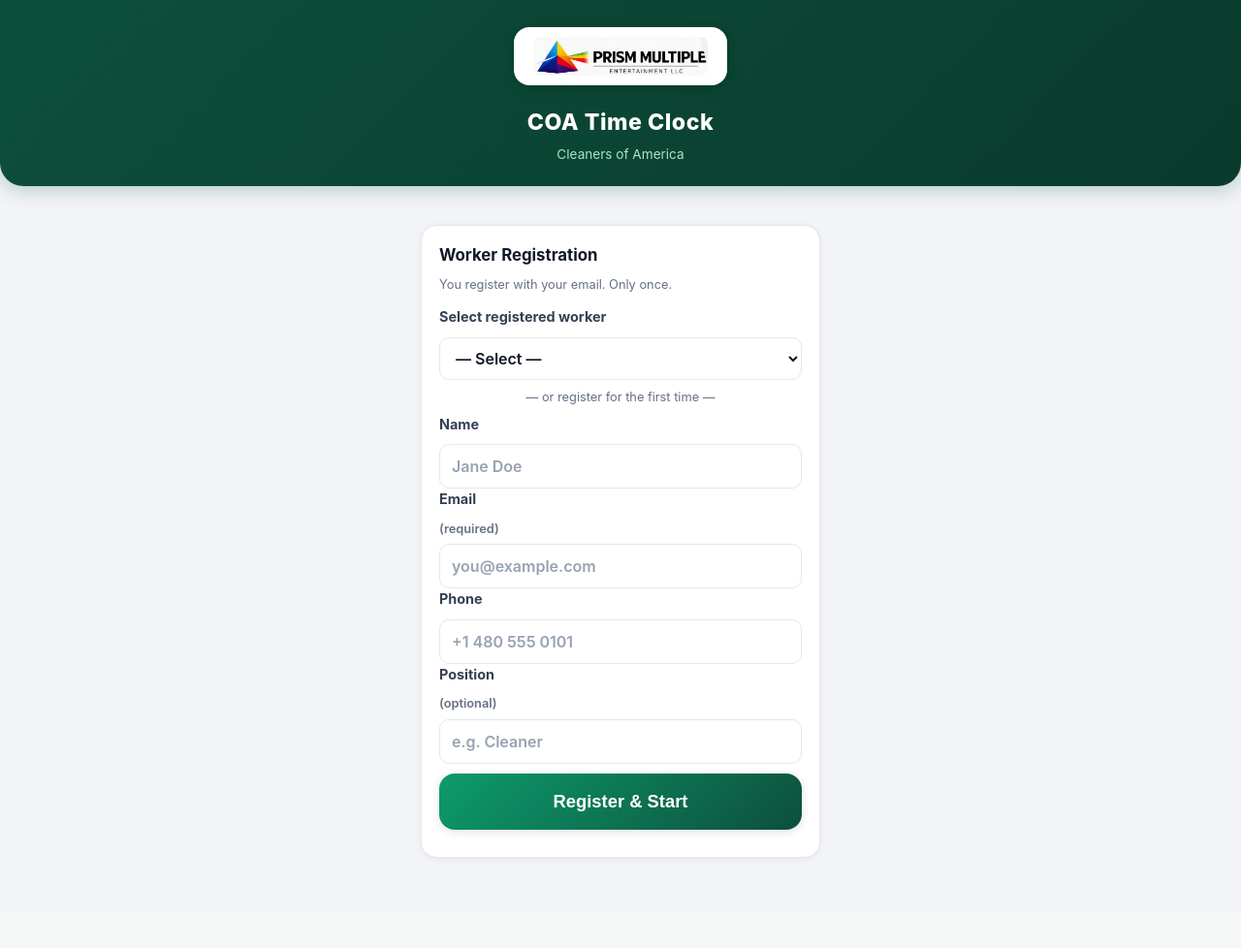
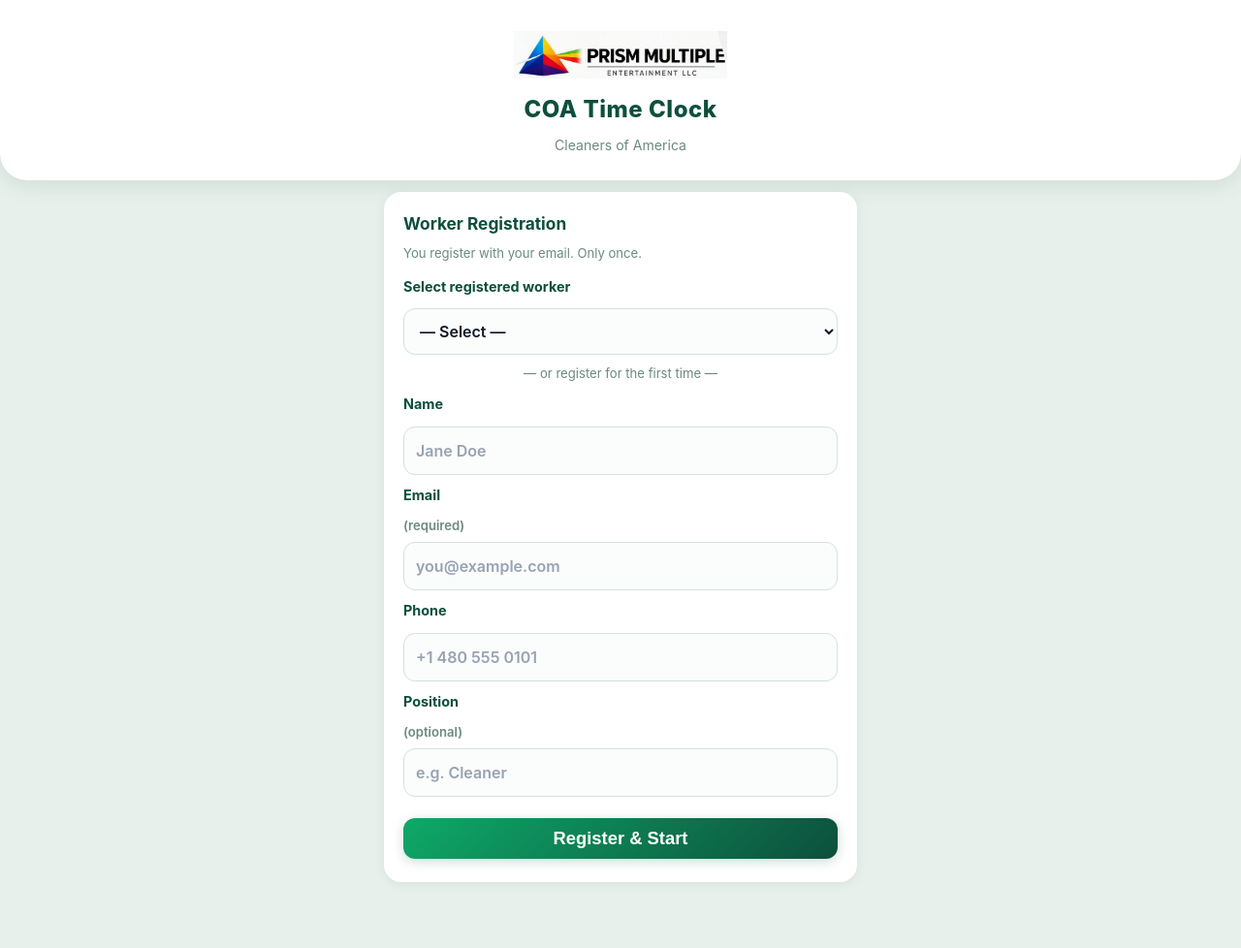
Before and after one commit to jungg181/prismxe-app, a Flask app: page /coa/clock in a window 1280 px wide. Shown: the whole page at 97% size. Before the commit the page ends 885 px from the top, so only its background shows below. Run offline with Flask 3, Linux system fonts and the light colour scheme; some libraries are stand-ins or nearby versions.

Commit message:
COA clock: white header + sage background redesign

```diff
--- a/templates/coa/clock.html
+++ b/templates/coa/clock.html
@@ -9,37 +9,54 @@
 <link rel="apple-touch-icon" href="/static/coa/icon-180.png">
 <link rel="stylesheet" href="{{ url_for('static', filename='cm/style.css') }}">
 <style>
-.coa-head{background:linear-gradient(135deg,#0d4f3c 0%,#093b2c 100%);color:#fff;padding:28px 16px 22px;text-align:center;border-radius:0 0 24px 24px;box-shadow:0 4px 20px rgba(13,79,60,.25)}
-.logo-badge{display:inline-block;background:#fff;border-radius:16px;padding:10px 20px;margin-bottom:14px;box-shadow:0 2px 12px rgba(0,0,0,.18)}
-.logo-badge img{display:block;max-width:180px;width:100%;height:auto;border-radius:8px}
-.coa-head h1{margin:0;font-size:1.45rem;font-weight:800;letter-spacing:.5px}
-.coa-head p{margin:6px 0 0;color:#a7e3c9;font-size:.85rem}
-.scan-btn{width:100%;padding:18px;font-size:1.15rem;font-weight:800;border-radius:16px;margin:10px 0;border:none;cursor:pointer;box-shadow:0 2px 10px rgba(0,0,0,.12);transition:transform .1s}
+*{box-sizing:border-box}
+body{background:#e8f0ec;margin:0;font-family:-apple-system,BlinkMacSystemFont,"Segoe UI",Roboto,sans-serif;color:#1a2e25}
+.coa-head{background:#fff;color:#1a2e25;padding:32px 20px 26px;text-align:center;border-radius:0 0 28px 28px;box-shadow:0 4px 24px rgba(13,79,60,.12)}
+.coa-head img{display:block;max-width:220px;width:75%;height:auto;margin:0 auto 14px}
+.coa-head h1{margin:0;font-size:1.5rem;font-weight:800;letter-spacing:.5px;color:#0d4f3c}
+.coa-head p{margin:8px 0 0;color:#6b8a7d;font-size:.88rem}
+.coa-head #head-worker{color:#0d4f3c;font-weight:600}
+.container.narrow{max-width:520px;margin:0 auto;padding:0 16px 40px}
+.card{background:#fff;border:none;border-radius:18px;box-shadow:0 2px 12px rgba(13,79,60,.08);margin-top:14px}
+.card-body{padding:20px}
+.scan-btn{width:100%;padding:18px;font-size:1.15rem;font-weight:800;border-radius:16px;margin:12px 0 4px;border:none;cursor:pointer;box-shadow:0 3px 12px rgba(13,79,60,.2);transition:transform .1s}
 .scan-btn:active{transform:scale(.98)}
-.btn.primary.scan-btn{background:linear-gradient(135deg,#0d9b6c,#0d4f3c);color:#fff}
-#dc-out-btn.scan-btn{background:linear-gradient(135deg,#ef4444,#b91c1c)!important;color:#fff!important;border:none!important}
-.card{border-radius:16px;box-shadow:0 1px 6px rgba(0,0,0,.06)}
-.card-body{padding:18px}
-input[type="text"],input[type="email"],input[type="tel"],input[type="number"],select{border-radius:10px!important;border:1px solid var(--line);padding:10px 12px!important;font-size:1rem}
-label b{display:block;margin-bottom:4px;font-size:.9rem}
-h3{font-size:1.05rem;font-weight:700}
-.status-big{font-size:1.15rem;font-weight:800}
-.tc-row{display:flex;justify-content:space-between;padding:10px 0;border-bottom:1px solid var(--line);font-size:.88rem;align-items:center}
+.btn.primary.scan-btn{background:linear-gradient(135deg,#0ea968,#0d4f3c);color:#fff}
+#dc-out-btn.scan-btn{background:linear-gradient(135deg,#ef4444,#b91c1c)!important;color:#fff!important}
+input[type="text"],input[type="email"],input[type="tel"],input[type="number"],select{border-radius:12px!important;border:1.5px solid #d4e2da;padding:12px!important;font-size:1rem;background:#fafdfb;width:100%}
+input:focus,select:focus{outline:none;border-color:#0d9b6c;box-shadow:0 0 0 3px rgba(13,155,108,.12)}
+label{display:block;margin:10px 0}
+label b{display:block;margin-bottom:6px;font-size:.9rem;color:#0d4f3c}
+h3{font-size:1.08rem;font-weight:700;color:#0d4f3c;margin-top:0}
+.muted{color:#6b8a7d}
+.small{font-size:.82rem}
+.status-big{font-size:1.2rem;font-weight:800;color:#0d4f3c}
+.tc-row{display:flex;justify-content:space-between;padding:12px 0;border-bottom:1px solid #e8f0ec;font-size:.9rem;align-items:center}
 .msg{padding:12px 14px;border-radius:12px;margin:8px 0;font-size:.9rem}
 .msg.ok{background:#dcfce7;color:#166534}
 .msg.err{background:#fee2e2;color:#991b1b}
 .msg.info{background:#dbeafe;color:#1e40af}
 .hidden{display:none!important}
-#hours-modal .card{border-radius:20px}
-#hours-input{border:2px solid #0d4f3c!important;font-weight:700}
+#install-card,#ios-install-hint{background:#fff!important;border:1.5px solid #0d9b6c!important;border-radius:14px!important}
+#offline-bar{border-radius:14px!important}
+#hours-modal .card{border-radius:22px}
+#hours-input{border:2px solid #0d4f3c!important;font-weight:700;text-align:center}
+.pill{border-radius:20px;padding:3px 10px;font-size:.75rem;font-weight:700}
+.pill-active{background:#dcfce7;color:#166534}
+.pill-low{background:#fee2e2;color:#991b1b}
+.btn{border-radius:12px;padding:10px 18px;font-weight:700;cursor:pointer;border:1.5px solid #d4e2da;background:#fff;color:#0d4f3c}
+.btn.primary{background:linear-gradient(135deg,#0ea968,#0d4f3c);color:#fff;border:none}
+.btn.small{padding:6px 12px;font-size:.82rem}
+.btn.big{padding:14px 24px;font-size:1rem}
+.row-actions{display:flex;gap:10px;margin-top:14px}
 </style>
 </head>
 <body>
 <div class="coa-head">
-  <div class="logo-badge"><img src="/static/coa/logo.jpg" alt="Prism Multiple Entertainment LLC"></div>
+  <img src="/static/coa/logo.jpg" alt="Prism Multiple Entertainment LLC">
   <h1>COA Time Clock</h1>
   <p>Cleaners of America</p>
-  <p id="head-worker" class="hidden" style="margin:8px 0 0;font-size:.88rem">👷 <b id="head-worker-name"></b></p>
+  <p id="head-worker" class="hidden" style="margin:10px 0 0;font-size:.9rem">👷 <b id="head-worker-name"></b></p>
 </div>
 
 <main class="container narrow">
```
